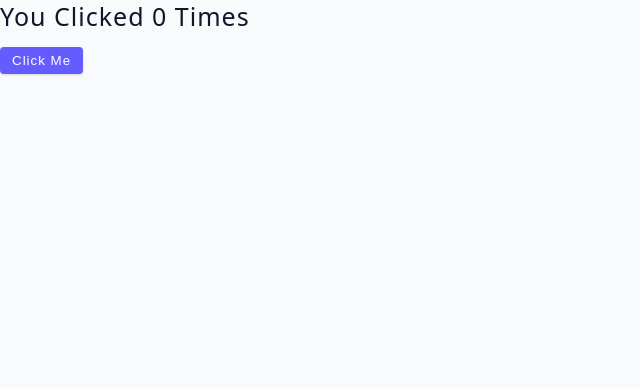
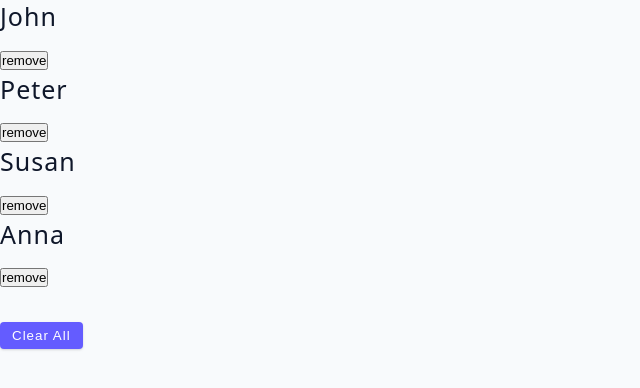
Before and after one commit to Shubh484/react-advance, a React (Vite) app in the folder advanced-react/: page / in a window 1280 px wide. Shown: the top 388 px of the page, without its empty margins (0-640 px from the left). Built offline with nearby package versions, Linux system fonts and the light colour scheme.

Commit message:
useState Array examples

```diff
--- a/advanced-react/src/App.jsx
+++ b/advanced-react/src/App.jsx
@@ -1,9 +1,11 @@
-import UseStateBasics from "./tutorial/01-useState/starter/02-useState-basics";
+import Starter from "./tutorial/01-useState/starter/03-useState-array";
+import Final from "./tutorial/01-useState/final/03-useState-array";
+import UseStateArray from "./tutorial/01-useState/starter/03-useState-array";
 
 function App() {
   return (
     <>
-      <UseStateBasics />
+      <UseStateArray />
     </>
   );
 }
--- a/advanced-react/src/tutorial/01-useState/starter/03-useState-array.jsx
+++ b/advanced-react/src/tutorial/01-useState/starter/03-useState-array.jsx
@@ -1,5 +1,45 @@
+import { data } from "../../../data";
+import { useState } from "react";
+
 const UseStateArray = () => {
-  return <h2>useState array example</h2>;
+  const [people, setPeople] = useState(data);
+
+  const removeItem = (id) => {
+    // console.log(id);
+    let newPeople = people.filter((person) => person.id !== id);
+    setPeople(newPeople);
+  };
+
+  const ClearAllItems = () => {
+    setPeople([]);
+  };
+
+  return (
+    <>
+      {people.map((person) => {
+        // console.log(person);
+        // return <h4>item</h4>;
+        const { id, name } = person;
+
+        return (
+          <div key={id}>
+            <h4>{name}</h4>
+            <button type="button" onClick={() => removeItem(id)}>
+              remove
+            </button>
+          </div>
+        );
+      })}
+      <button
+        type="button"
+        className="btn"
+        style={{ marginTop: "2rem" }}
+        onClick={ClearAllItems}
+      >
+        clear all
+      </button>
+    </>
+  );
 };
 
 export default UseStateArray;
```
